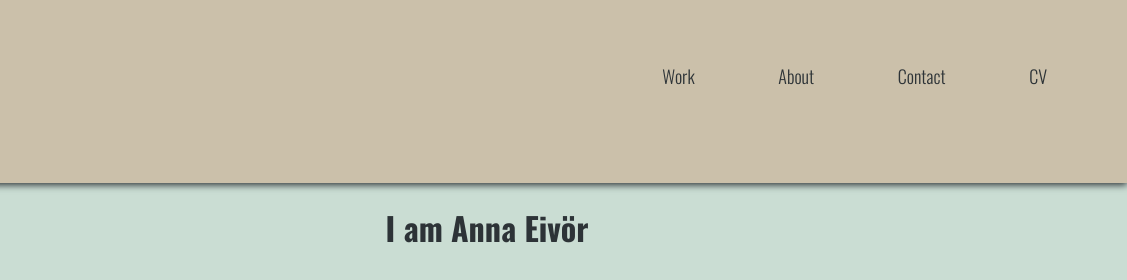
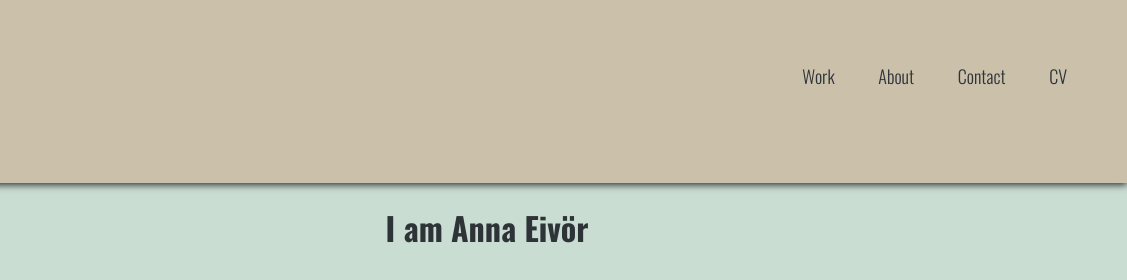
Before and after one commit to Annapriori/portfolio-website, a plain HTML site: page index.html in a window 1280 px wide. Shown: the top 280 px of the page, 153-1280 px from the left. Drawn offline with nearby package versions, Linux system fonts and the light colour scheme.

Commit message:
nav ul li

```diff
--- a/css/style.css
+++ b/css/style.css
@@ -215,17 +215,17 @@ nav>ul {
 }
 
 nav>ul>li>a {
-  padding: 0 40px;
+  padding: 0 20px;
   font-weight: 400;
   color: #2D3337;
 }
 nav>ul>li>a:hover {
-  padding: 0 40px;
+
   font-weight: 400;
   color: #2D3337;
 }
 nav>ul>li>a:active {
-  padding: 0 40px;
+
   font-weight: 400;
   color: #2D3337;
 }
```
